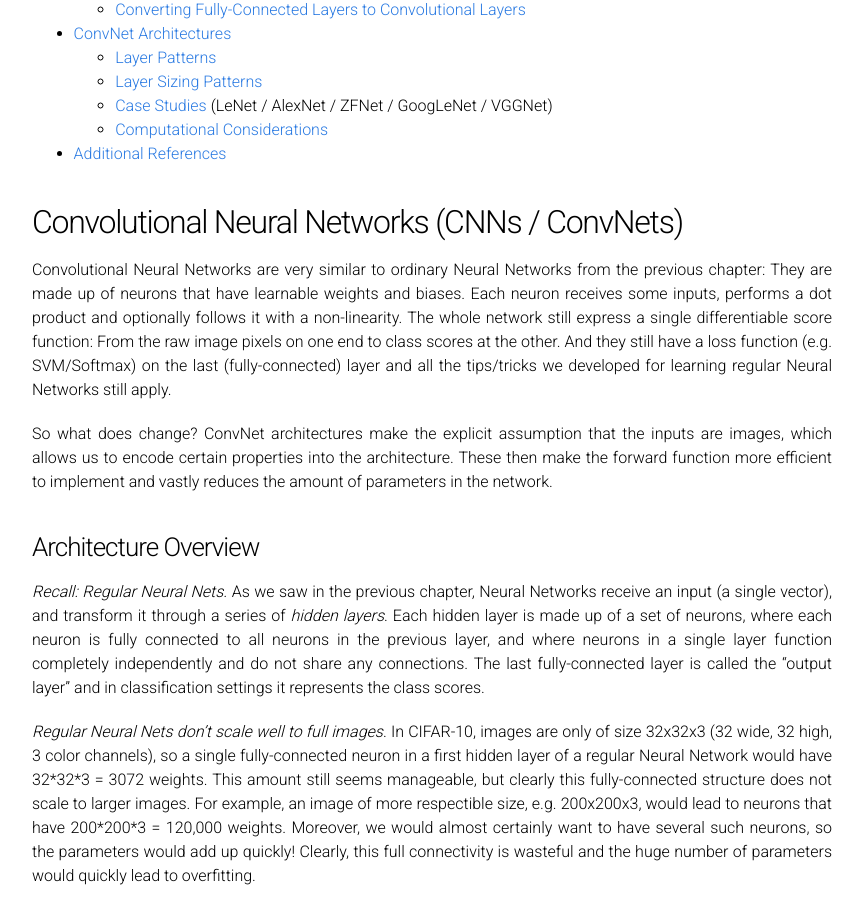
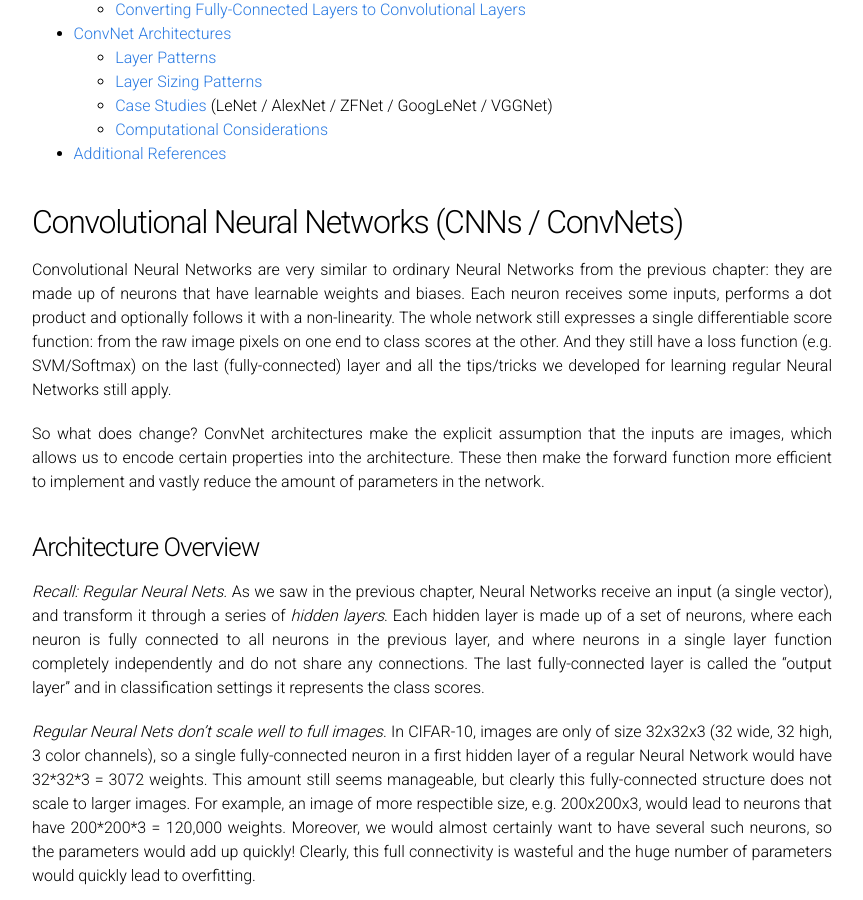
Before and after one commit to cs231n/cs231n.github.io, a Jekyll site: the page built from convolutional-networks.md, in a window 1280 px wide and 900 px high, scrolled down 307 px. Shown: the whole window, without its empty margins (208-1071 px from the left). Built offline with Jekyll 4.4.1, drawn with Linux system fonts in a browser that asks for light colours; Markdown is read by kramdown in place of the engine named in the settings; formulas are drawn with MathJax 3.

Commit message:
Fixed little typos in convolutional-networks.md
Fixed little typos in convolutional-networks.md:
- They are made up of => they are made up of
- The whole network still express => The whole network still expresses
- From the raw image pixels => from the raw image pixels
- vastly reduces the amount of parameters => vastly reduce the amount of parameters

```diff
--- a/convolutional-networks.md
+++ b/convolutional-networks.md
@@ -21,9 +21,9 @@ Table of Contents:
 
 ## Convolutional Neural Networks (CNNs / ConvNets)
 
-Convolutional Neural Networks are very similar to ordinary Neural Networks from the previous chapter: They are made up of neurons that have learnable weights and biases. Each neuron receives some inputs, performs a dot product and optionally follows it with a non-linearity. The whole network still express a single differentiable score function: From the raw image pixels on one end to class scores at the other. And they still have a loss function (e.g. SVM/Softmax) on the last (fully-connected) layer and all the tips/tricks we developed for learning regular Neural Networks still apply.
+Convolutional Neural Networks are very similar to ordinary Neural Networks from the previous chapter: they are made up of neurons that have learnable weights and biases. Each neuron receives some inputs, performs a dot product and optionally follows it with a non-linearity. The whole network still expresses a single differentiable score function: from the raw image pixels on one end to class scores at the other. And they still have a loss function (e.g. SVM/Softmax) on the last (fully-connected) layer and all the tips/tricks we developed for learning regular Neural Networks still apply.
 
-So what does change? ConvNet architectures make the explicit assumption that the inputs are images, which allows us to encode certain properties into the architecture. These then make the forward function more efficient to implement and vastly reduces the amount of parameters in the network.
+So what does change? ConvNet architectures make the explicit assumption that the inputs are images, which allows us to encode certain properties into the architecture. These then make the forward function more efficient to implement and vastly reduce the amount of parameters in the network.
 
 <a name='overview'></a>
 ### Architecture Overview
```
